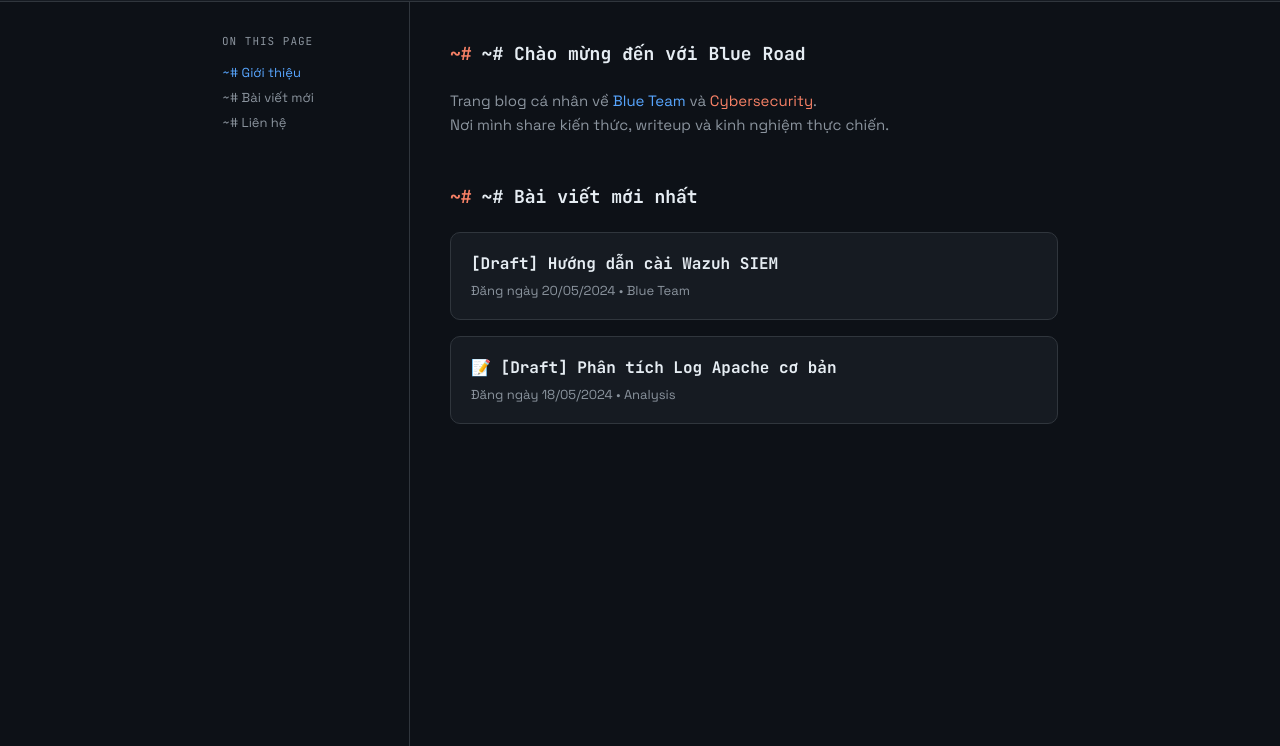
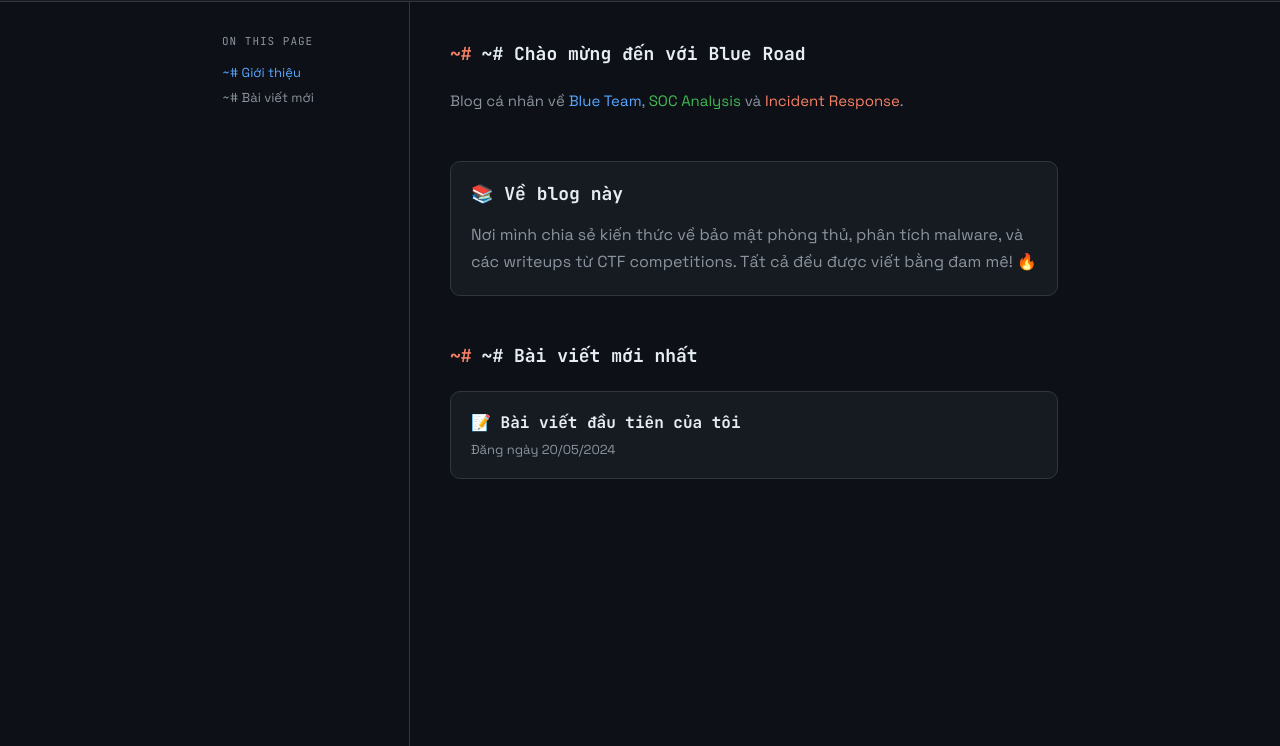
Before and after one commit to Haha-creator286/haha-creator286.github.io, a plain HTML site: page index.html in a window 1280 px wide. Shown: the part 54-800 px from the top of the page. Drawn offline with Linux system fonts and the light colour scheme.

Commit message:
Update index.html

```diff
--- a/index.html
+++ b/index.html
@@ -1,73 +1,64 @@
 <!DOCTYPE html>
-<html lang="vi">
+<html lang="vi" data-theme="dark">
 <head>
     <meta charset="UTF-8">
     <meta name="viewport" content="width=device-width, initial-scale=1.0">
-    <title>Blue Road — Blog</title>
+    <title>Blue Road - Security Blog</title>
     <link rel="stylesheet" href="style.css">
 </head>
 <body>
-    <!-- TOP NAVIGATION (GIỮ NGUYÊN) -->
     <nav>
         <div class="nav-brand">Blue Road</div>
         <ul class="nav-links">
             <li><a href="index.html" class="active">Home</a></li>
             <li><a href="playground/index.html">Playground</a></li>
             <li><a href="about/index.html">About</a></li>
-            <li><a href="#" class="flag">Buy Me a Flag 🚩</a></li>
+            <li><a href="#" class="flag">Buy Me a Flag </a></li>
             <li><button class="theme-btn" id="theme-btn" onclick="toggleTheme()">☀️</button></li>
         </ul>
     </nav>
 
-    <!-- LAYOUT CHÍNH (SIDEBAR + CONTENT) -->
     <div class="layout">
-
-        <!-- SIDEBAR (GIỮ PHONG CÁCH "ON THIS PAGE") -->
+        <!-- SIDEBAR (Giữ nguyên phong cách On This Page) -->
         <aside class="sidebar">
             <div class="sidebar-section">
                 <div class="sidebar-label">ON THIS PAGE</div>
-                <!-- Đây là khu vực bạn muốn giữ lại phong cách này -->
                 <a href="#intro" class="sidebar-link active">~# Giới thiệu</a>
                 <a href="#latest" class="sidebar-link">~# Bài viết mới</a>
-                <a href="#contact" class="sidebar-link">~# Liên hệ</a>
             </div>
-
-            <!-- Bạn có thể xóa phần "MY CHALLENGES" cũ đi rồi -->
         </aside>
 
-        <!-- NỘI DUNG CHÍNH (ĐÃ XÓA CÁC BẢNG CTF CŨ) -->
+        <!-- NỘI DUNG CHÍNH (Đã xóa phần CTF Results) -->
         <main class="main">
-
-            <!-- Phần giới thiệu thay cho bảng CTF cũ -->
             <div id="intro" style="margin-bottom: 3rem;">
                 <h1 class="section-heading">~# Chào mừng đến với Blue Road</h1>
                 <p style="color: var(--muted); line-height: 1.6; font-size: 15px;">
-                    Trang blog cá nhân về <span style="color: var(--blue);">Blue Team</span> và
-                    <span style="color: var(--accent);">Cybersecurity</span>.
-                    <br>Nơi mình share kiến thức, writeup và kinh nghiệm thực chiến.
+                    Blog cá nhân về <span style="color: var(--blue);">Blue Team</span>,
+                    <span style="color: var(--green);">SOC Analysis</span> và
+                    <span style="color: var(--accent);">Incident Response</span>.
+                </p>
+            </div>
+
+            <div class="card" style="margin-bottom: 3rem;">
+                <h2 style="font-family: var(--font-mono); font-size: 18px; margin-bottom: 1rem; color: var(--text);">
+                    📚 Về blog này
+                </h2>
+                <p style="color: var(--muted); line-height: 1.7;">
+                    Nơi mình chia sẻ kiến thức về bảo mật phòng thủ, phân tích malware,
+                    và các writeups từ CTF competitions. Tất cả đều được viết bằng đam mê! 🔥
                 </p>
             </div>
 
             <div id="latest">
                 <h2 class="section-heading">~# Bài viết mới nhất</h2>
 
-                <!-- Card mẫu cho bài viết -->
                 <div class="card" style="margin-bottom: 1rem;">
                     <h3 style="font-family: var(--font-mono); font-size: 16px; margin-bottom: 0.5rem;">
-                        <a href="#" style="color: var(--text);"> [Draft] Hướng dẫn cài Wazuh SIEM</a>
+                        <a href="#" style="color: var(--text);">📝 Bài viết đầu tiên của tôi</a>
                     </h3>
-                    <p style="color: var(--muted); font-size: 13px;">Đăng ngày 20/05/2024 • Blue Team</p>
+                    <p style="color: var(--muted); font-size: 13px;">Đăng ngày 20/05/2024</p>
                 </div>
-
-                <div class="card" style="margin-bottom: 1rem;">
-                    <h3 style="font-family: var(--font-mono); font-size: 16px; margin-bottom: 0.5rem;">
-                        <a href="#" style="color: var(--text);">📝 [Draft] Phân tích Log Apache cơ bản</a>
-                    </h3>
-                    <p style="color: var(--muted); font-size: 13px;">Đăng ngày 18/05/2024 • Analysis</p>
-                </div>
-
             </div>
-
         </main>
     </div>
 
```
